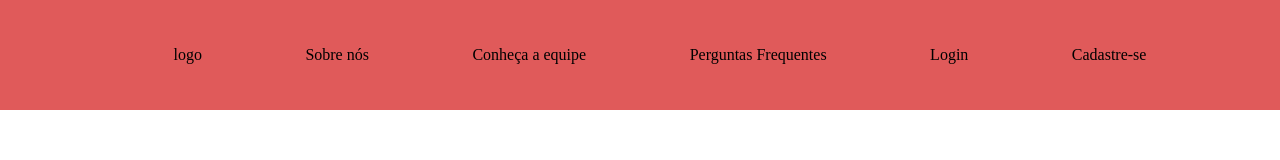
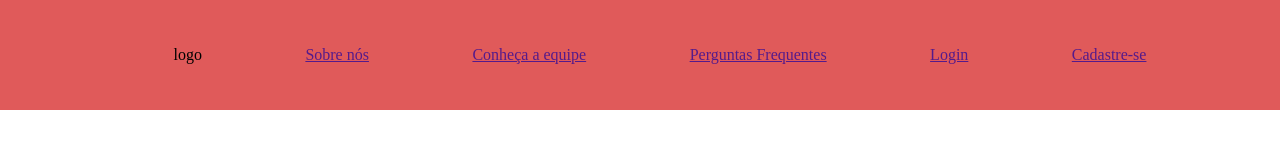
Before and after one commit to samussouza/ReptiHabitatSolutions, a plain HTML site: page SIte Institucional/index.html in a window 1280 px wide. Drawn offline with Linux system fonts and the light colour scheme.

Commit message:
arrumando erros

```diff
--- a/SIte Institucional/index.html
+++ b/SIte Institucional/index.html
@@ -1,35 +1,50 @@
 <!DOCTYPE html>
 <html lang="en">
+
 <head>
     <meta charset="UTF-8">
     <meta name="viewport" content="width=device-width, initial-scale=1.0">
     <link rel="stylesheet" href="style.css">
     <title>RSH site</title>
 </head>
+
 <body>
- <!-- criando o header (cabeçalho) e a nav bar que terá todos links das páginas -->
+    <!-- criando o header (cabeçalho) e a nav bar que terá todos links das páginas -->
     <header class="header">
         <nav class="nav-bar">
             <!-- a tag ul serve para criar uma lista desordenada-->
             <ul class="lista_inicio">
-            <!-- a tag li serve para adicionar cada componente dessa lista -->
-            <li><img src="" alt="">logo</li>
-            <li class="estilo_elementos"><a href=""></a>Sobre nós</li>
-            <li class="estilo_elementos"><a href=""></a>Conheça a equipe</li>
-            <li class="estilo_elementos"><a href=""></a>Perguntas Frequentes</li>
-            <li class="estilo_elementos"><a href=""></a>Login</li>
-            <li class="estilo_elementos"><a href=""></a>Cadastre-se</li>
+                <!-- a tag li serve para adicionar cada componente dessa lista -->
+                <li>
+                    <a><img src="" alt="">logo</a>
+                </li>
+                <li class="estilo_elementos">
+                    <a href="">Sobre nós</a>
+                </li>
+                <li class="estilo_elementos">
+                    <a href="">Conheça a equipe</a>
+                </li>
+                <li class="estilo_elementos">
+                    <a href="">Perguntas Frequentes</a>
+                </li>
+                <li class="estilo_elementos">
+                    <a href="">Login</a>
+                </li>
+                <li class="estilo_elementos">
+                    <a href="">Cadastre-se</a>
+                </li>
             </ul>
         </nav>
     </header>
 
-   <main>
+    <main>
 
-   </main>
+    </main>
     <footer>
 
     </footer>
 </body>
+
 </html>
 <script>
 
```
